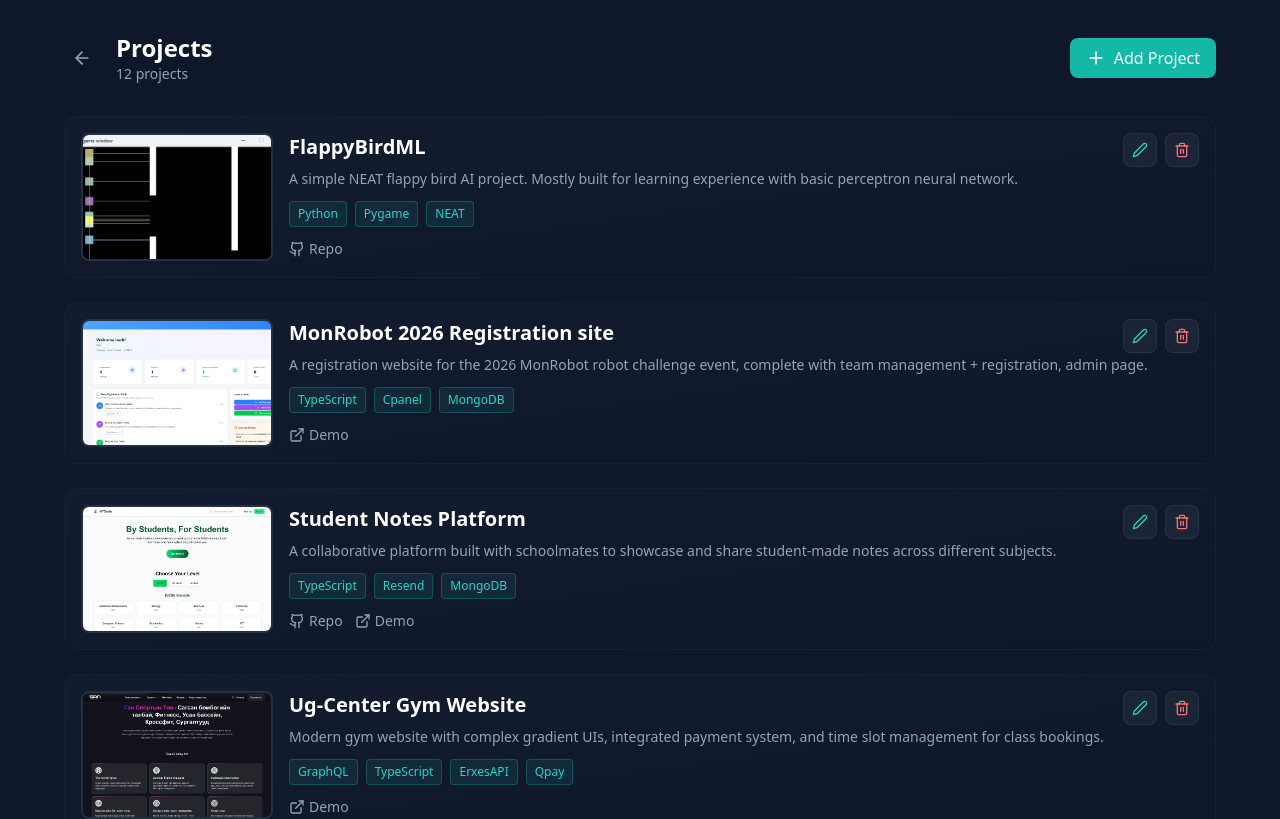
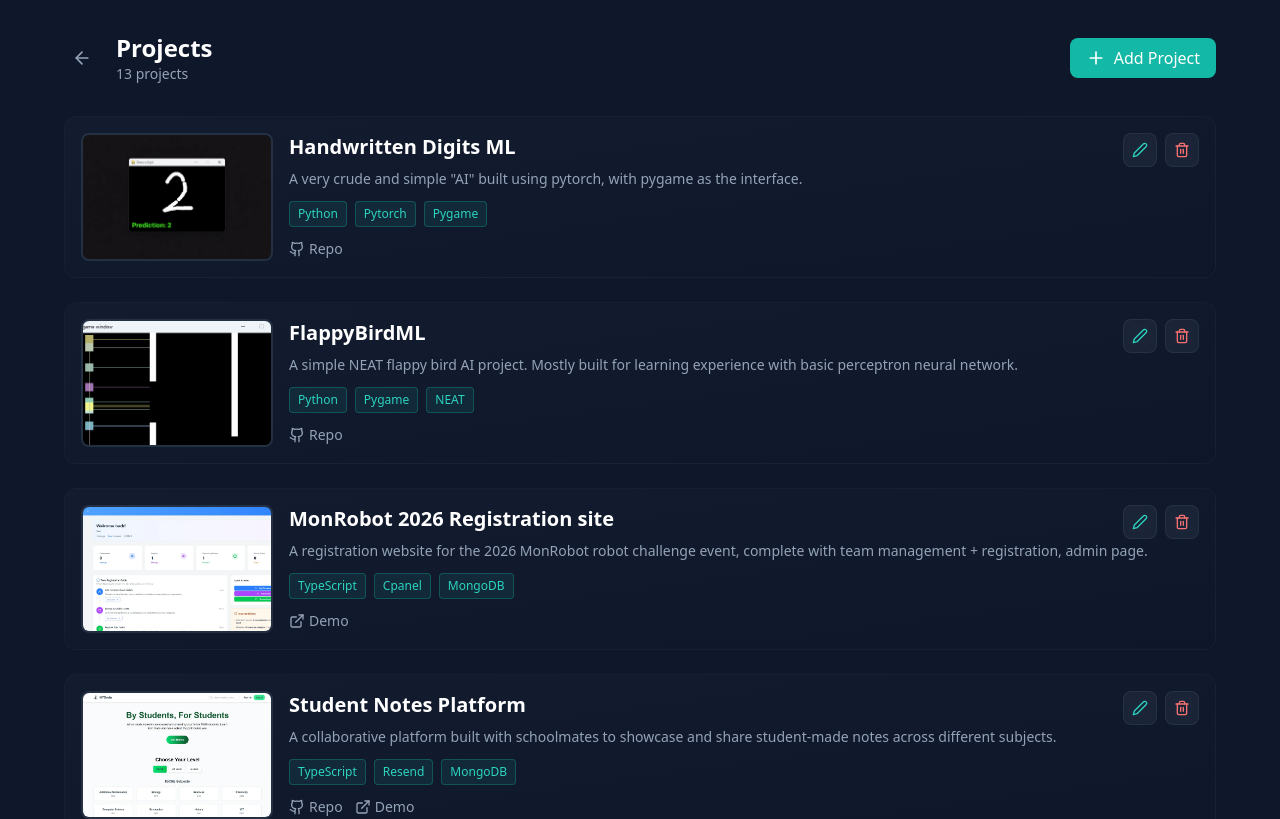
Before and after one commit to Sain-orshikh/portfolio, a Next.js app: page /zlog/projects in a window 1280 px wide. Shown: the top 819 px of the page. Built offline with nearby package versions, Linux system fonts and the light colour scheme.

Commit message:
Add project: Handwritten Digits ML

```diff
--- a/src/data/projects.ts
+++ b/src/data/projects.ts
@@ -156,5 +156,18 @@ export const projects: Project[] = [
     repo: "https://github.com/Sain-orshikh/flappybirdML",
     demo: "",
     image: "/screenshot--345--1770565770403.png"
+  },
+  {
+    id: "proj-1771208591385",
+    title: "Handwritten Digits ML",
+    description: "A very crude and simple \"AI\" built using pytorch, with pygame as the interface.",
+    tech: [
+      "Python",
+      "Pytorch",
+      "Pygame"
+    ],
+    repo: "https://github.com/Sain-orshikh/handwritten_digits_ML",
+    demo: "",
+    image: "/handwrittendigitml-1771208676002.webp"
   }
 ];
```
